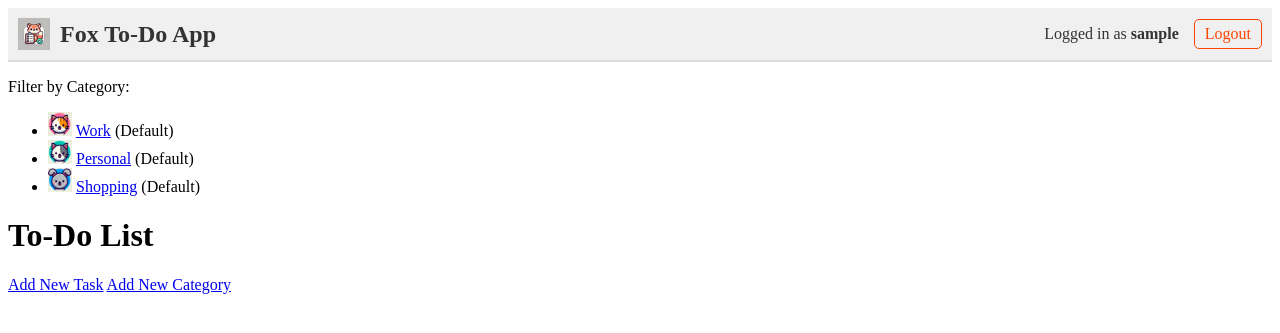
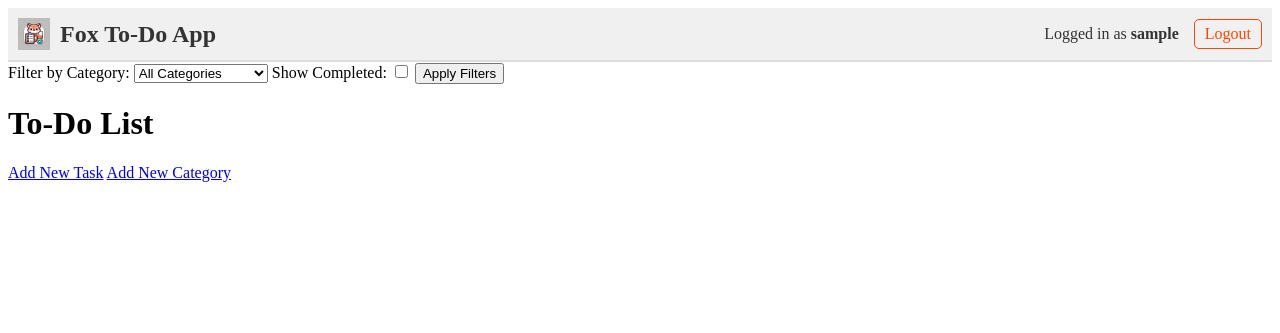
Before and after one commit to solarmist/django_todo, a Django app: page / in a window 1280 px wide. Shown: the top 333 px of the page. Run offline with Django 5.2, Linux system fonts and the light colour scheme; the visitor is signed in with stand-in values (Sample User, id 1); data comes from the database, SQL or seed files in the repository; data that the repository does not hold is empty.

Commit message:
Add category filtering

```diff
--- a/todo_project/todo_app/templates/task_list.html
+++ b/todo_project/todo_app/templates/task_list.html
@@ -3,21 +3,29 @@
 {% block content %}
 {% load static %}
 
+<form method="GET" action="{% url 'task-list' %}" class="filter-form">
+    <label for="category">Filter by Category:</label>
 
-<p>Filter by Category:</p>
-<ul>
+    <select name="category" id="category">
+        <option value="">All Categories</option>
         {% for category in categories %}
-    <li>
+        <option value="{{ category.name }}" {% if request.GET.category == category.name %} selected {% endif %}>
             <img src="{{ category.icon_url }}" alt="{{ category.name }} icon" width="24" height="24">
-        <a href="?category={{ category.id }}">{{ category.name }}</a>
+            {{ category.name }}
             {% if category.owner %}
             (Custom)
             {% else %}
             (Default)
             {% endif %}
-    </li>
+        </option>
         {% endfor %}
-</ul>
+    </select>
+    <label for="completed">Show Completed:</label>
+    <input type="checkbox" name="completed" id="completed" {% if request.GET.completed %}checked{% endif %}>
+
+    <button type="submit">Apply Filters</button>
+
+</form>
 
 <h1>To-Do List</h1>
 <ul>
--- a/todo_project/todo_app/views.py
+++ b/todo_project/todo_app/views.py
@@ -58,9 +58,24 @@ def user_logout(request):
 
 @login_required
 def task_list(request):
+    category = Category.objects.filter(name=request.GET.get("category")).first()
+    show_completed = request.GET.get("completed") == "on"
     tasks = Task.objects.filter(user=request.user)
     categories = Category.objects.all()
-    return render(request, "task_list.html", {"tasks": tasks, "categories": categories})
+
+    # Apply category filter
+    if category is not None:
+        tasks = tasks.filter(category=category)
+
+    # Apply completed filter
+    if not show_completed:
+        tasks = tasks.filter(completed_on__isnull=True)
+
+    return render(
+        request,
+        "task_list.html",
+        {"tasks": tasks, "categories": categories},
+    )
 
 
 @login_required
```
Lines whose indentation alone changed are shown as unchanged.
